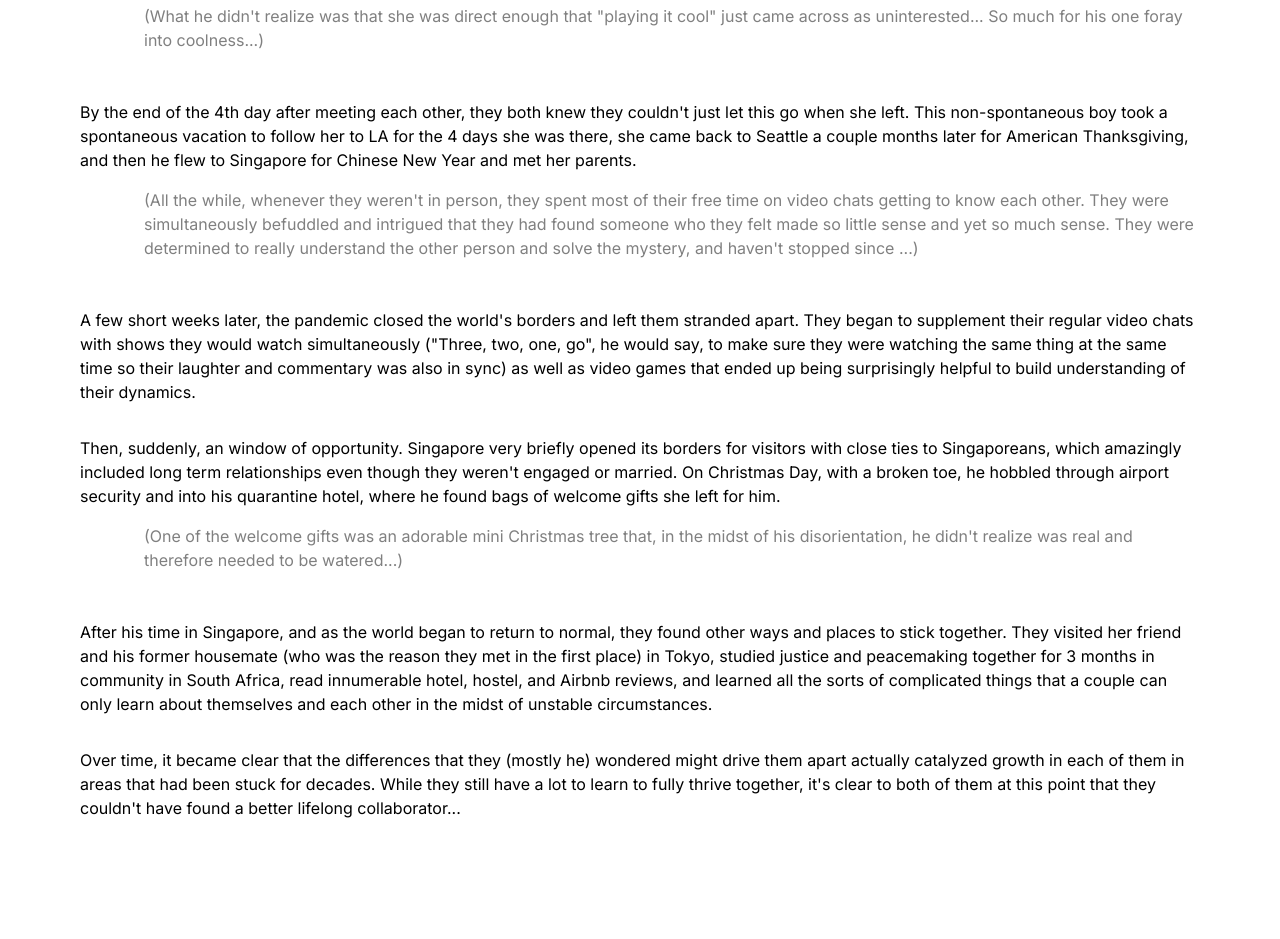
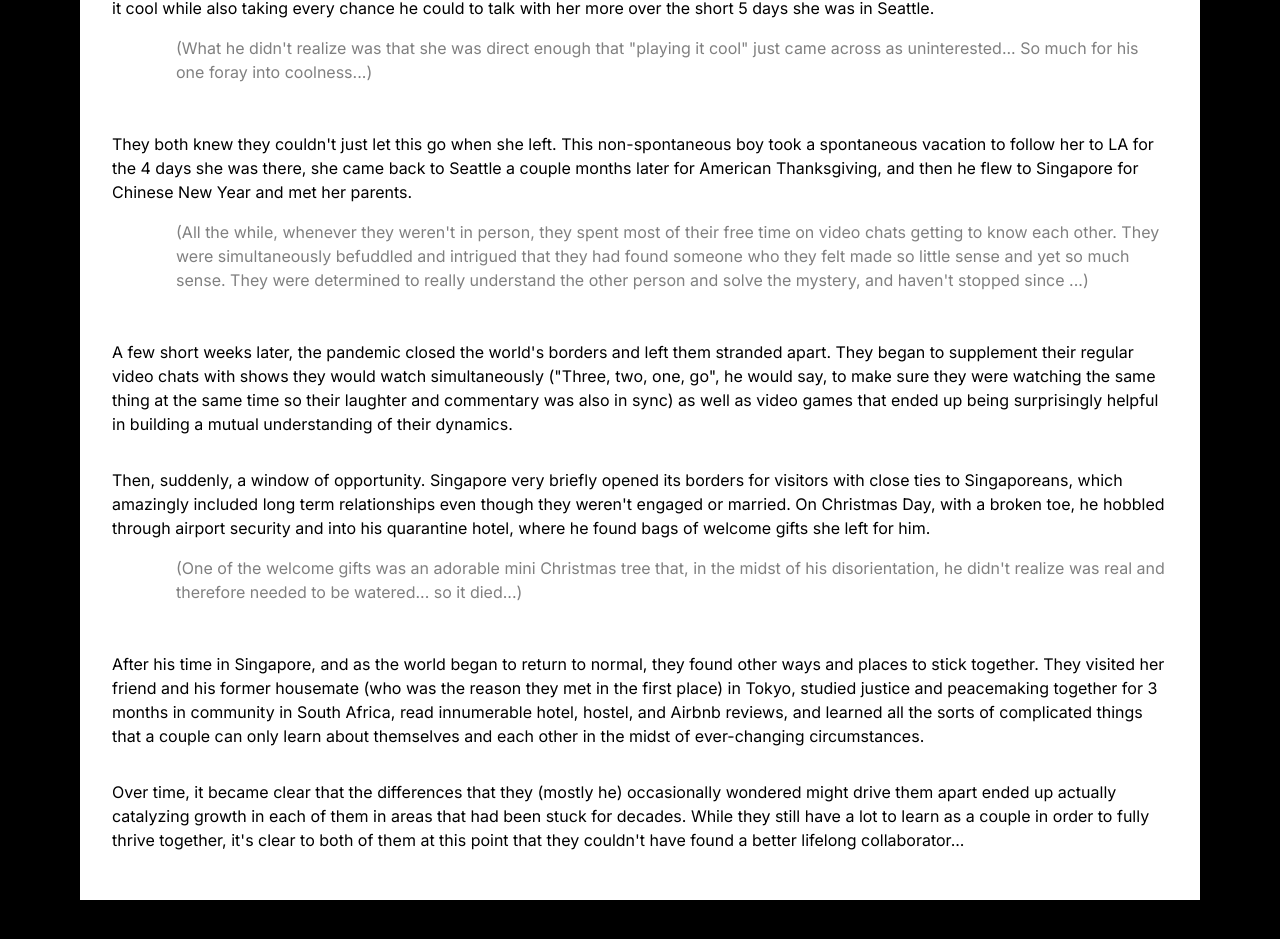
Before and after one commit to ncklug/sg-wedding, a Next.js app: page /story in a window 1280 px wide. Shown: the part 635-1574 px from the top of the page. Before the commit the page ends 1551 px from the top, so only its background shows below. Built offline with nearby package versions, Linux system fonts and the light colour scheme.

Commit message:
Fixes to story

```diff
--- a/pages/story.js
+++ b/pages/story.js
@@ -28,12 +28,21 @@ export default function Home() {
   return (
     <div
       style={{
-        margin: "5em",
+        padding: "5em",
         fontFamily: "'Inter', sans-serif",
         lineHeight: 1.5,
+        backgroundColor: "black",
       }}
     >
-      <div style={{ display: "flex", flexDirection: "column", gap: "0em" }}>
+      <div
+        style={{
+          display: "flex",
+          flexDirection: "column",
+          gap: "0em",
+          padding: "2em",
+          backgroundColor: "white",
+        }}
+      >
         <Image src={door6} width="55" />
 
         <Paragraph style={{ marginBottom: "3em" }}>
@@ -60,10 +69,10 @@ export default function Home() {
           </Aside>
         </Paragraph>
         <Paragraph>
-          At this point he knew there was something special about her, but found
-          himself a bit out of his depth to match her vibe and style game. He
-          tried to play it cool while also taking every chance he could to talk
-          with her more over the short 5 days she was in Seattle.
+          He knew there was something special about her, but found himself a bit
+          out of his depth to match her vibe and style game. He tried to play it
+          cool while also taking every chance he could to talk with her more
+          over the short 5 days she was in Seattle.
           <Aside>
             What he didn't realize was that she was direct enough that "playing
             it cool" just came across as uninterested... So much for his one
@@ -71,12 +80,11 @@ export default function Home() {
           </Aside>
         </Paragraph>
         <Paragraph>
-          By the end of the 4th day after meeting each other, they both knew
-          they couldn't just let this go when she left. This non-spontaneous boy
-          took a spontaneous vacation to follow her to LA for the 4 days she was
-          there, she came back to Seattle a couple months later for American
-          Thanksgiving, and then he flew to Singapore for Chinese New Year and
-          met her parents.
+          They both knew they couldn't just let this go when she left. This
+          non-spontaneous boy took a spontaneous vacation to follow her to LA
+          for the 4 days she was there, she came back to Seattle a couple months
+          later for American Thanksgiving, and then he flew to Singapore for
+          Chinese New Year and met her parents.
           <Aside>
             All the while, whenever they weren't in person, they spent most of
             their free time on video chats getting to know each other. They were
@@ -92,12 +100,12 @@ export default function Home() {
           chats with shows they would watch simultaneously ("Three, two, one,
           go", he would say, to make sure they were watching the same thing at
           the same time so their laughter and commentary was also in sync) as
-          well as video games that ended up being surprisingly helpful to build
-          understanding of their dynamics.
+          well as video games that ended up being surprisingly helpful in
+          building a mutual understanding of their dynamics.
         </Paragraph>
         <Paragraph>
-          Then, suddenly, an window of opportunity. Singapore very briefly
-          opened its borders for visitors with close ties to Singaporeans, which
+          Then, suddenly, a window of opportunity. Singapore very briefly opened
+          its borders for visitors with close ties to Singaporeans, which
           amazingly included long term relationships even though they weren't
           engaged or married. On Christmas Day, with a broken toe, he hobbled
           through airport security and into his quarantine hotel, where he found
@@ -105,7 +113,7 @@ export default function Home() {
           <Aside>
             One of the welcome gifts was an adorable mini Christmas tree that,
             in the midst of his disorientation, he didn't realize was real and
-            therefore needed to be watered...
+            therefore needed to be watered... so it died...
           </Aside>
         </Paragraph>
         <Paragraph>
@@ -116,15 +124,15 @@ export default function Home() {
           peacemaking together for 3 months in community in South Africa, read
           innumerable hotel, hostel, and Airbnb reviews, and learned all the
           sorts of complicated things that a couple can only learn about
-          themselves and each other in the midst of unstable circumstances.
+          themselves and each other in the midst of ever-changing circumstances.
         </Paragraph>
         <Paragraph>
           Over time, it became clear that the differences that they (mostly he)
-          wondered might drive them apart actually catalyzed growth in each of
-          them in areas that had been stuck for decades. While they still have a
-          lot to learn to fully thrive together, it's clear to both of them at
-          this point that they couldn't have found a better lifelong
-          collaborator...
+          occasionally wondered might drive them apart ended up actually
+          catalyzing growth in each of them in areas that had been stuck for
+          decades. While they still have a lot to learn as a couple in order to
+          fully thrive together, it's clear to both of them at this point that
+          they couldn't have found a better lifelong collaborator...
         </Paragraph>
       </div>
     </div>
```
